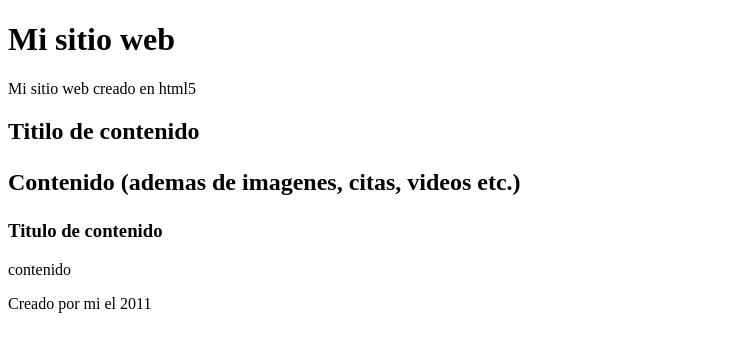
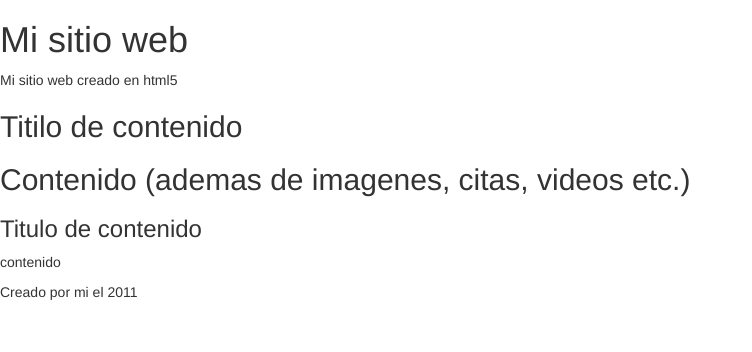
Before and after one commit to jjmonagas/jjmonagas.github.io, a plain HTML site: page hola.html in a window 1280 px wide. Shown: the whole page, without its empty margins (0-752 px from the left). Drawn offline with nearby package versions, Linux system fonts and the light colour scheme.

Commit message:
bootstrap

```diff
--- a/hola.html
+++ b/hola.html
@@ -5,9 +5,14 @@
 <head>
 <title>Titulo de la web</title>
 <meta charset="utf-8" />
-<link rel="stylesheet" href="estilos.css" />
-<link rel="shortcut icon" href="/favicon.ico" />
-<link rel="alternate" title="Pozolería RSS" type="application/rss+xml" href="/feed.rss" />
+<!-- Latest compiled and minified CSS -->
+<link rel="stylesheet" href="https://maxcdn.bootstrapcdn.com/bootstrap/3.3.6/css/bootstrap.min.css" integrity="sha384-1q8mTJOASx8j1Au+a5WDVnPi2lkFfwwEAa8hDDdjZlpLegxhjVME1fgjWPGmkzs7" crossorigin="anonymous">
+
+<!-- Optional theme -->
+<link rel="stylesheet" href="https://maxcdn.bootstrapcdn.com/bootstrap/3.3.6/css/bootstrap-theme.min.css" integrity="sha384-fLW2N01lMqjakBkx3l/M9EahuwpSfeNvV63J5ezn3uZzapT0u7EYsXMjQV+0En5r" crossorigin="anonymous">
+
+<!-- Latest compiled and minified JavaScript -->
+<script src="https://maxcdn.bootstrapcdn.com/bootstrap/3.3.6/js/bootstrap.min.js" integrity="sha384-0mSbJDEHialfmuBBQP6A4Qrprq5OVfW37PRR3j5ELqxss1yVqOtnepnHVP9aJ7xS" crossorigin="anonymous"></script>
 </head>
 
 <body>
```
